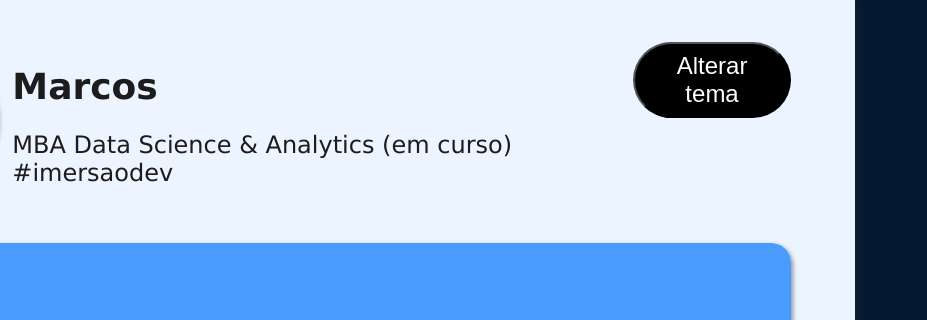
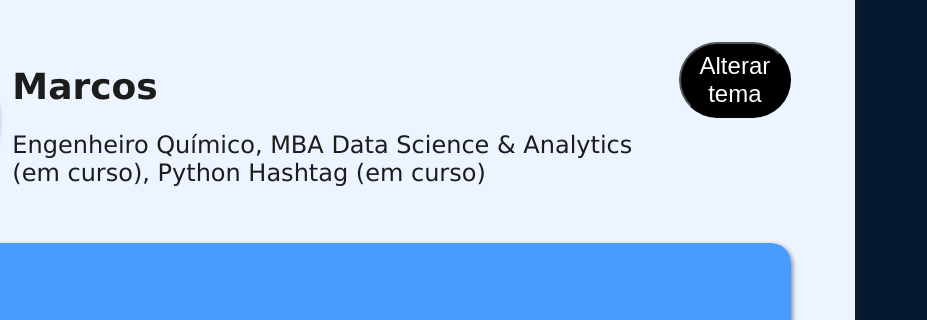
Before and after one commit to mrcstmk/certificard, a plain HTML site: page index.html in a window 1280 px wide. Shown: the part 86-406 px from the top of the page, 353-1280 px from the left. Drawn offline with Linux system fonts and the light colour scheme; a script that the page names is missing.

Commit message:
Update index.html

```diff
--- a/index.html
+++ b/index.html
@@ -15,8 +15,8 @@
         <img class="perfil-foto" src="https://github.com/mrcstmk.png" />
         <div class="titulo">
           <h1>Marcos</h1>
-          <h3>MBA Data Science & Analytics (em curso)
-            #imersaodev</h3>
+          <h3>Engenheiro Químico, MBA Data Science & Analytics (em curso), Python Hashtag (em curso)
+            </h3>
         </div>
       </div>
       <div class="tema">
```
